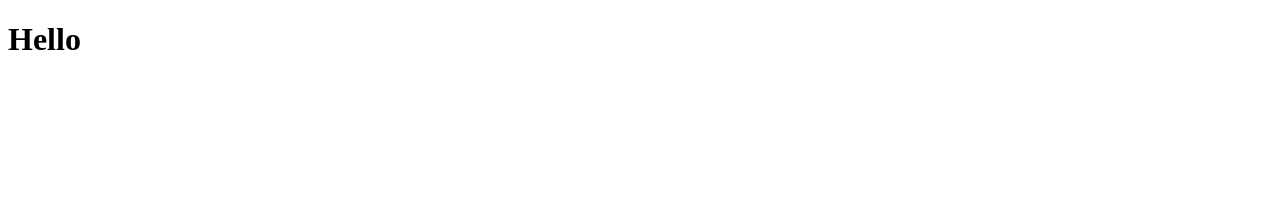
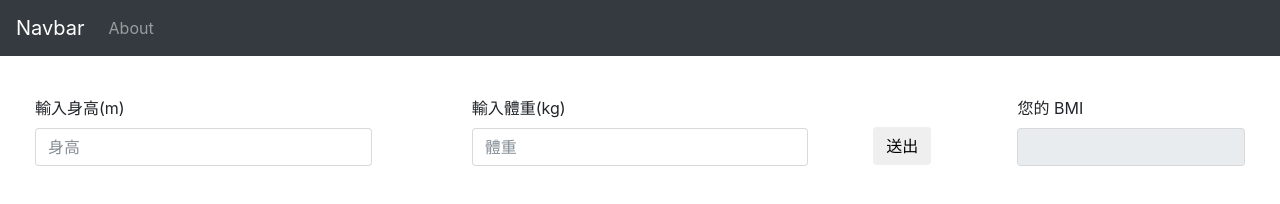
Before and after one commit to Sam-0225/Sam-0225.github.io, a plain HTML site: page index.html in a window 1280 px wide. Drawn offline with nearby package versions, Linux system fonts and the light colour scheme.

Commit message:
make it better

```diff
--- a/index.html
+++ b/index.html
@@ -1,15 +1,90 @@
 <!DOCTYPE html>
-<html lang="en">
+<html>
 
 <head>
     <meta charset="UTF-8">
     <meta name="viewport" content="width=device-width, initial-scale=1.0">
     <meta http-equiv="X-UA-Compatible" content="ie=edge">
-    <title>Document</title>
+    <title>BMI</title>
+
+    <link rel="stylesheet" href="https://maxcdn.bootstrapcdn.com/bootstrap/4.0.0-beta/css/bootstrap.min.css" integrity="sha384-/Y6pD6FV/Vv2HJnA6t+vslU6fwYXjCFtcEpHbNJ0lyAFsXTsjBbfaDjzALeQsN6M" crossorigin="anonymous">
+    <script src="https://code.jquery.com/jquery-3.2.1.slim.min.js" integrity="sha384-KJ3o2DKtIkvYIK3UENzmM7KCkRr/rE9/Qpg6aAZGJwFDMVNA/GpGFF93hXpG5KkN" crossorigin="anonymous"></script>
+    <script src="https://cdnjs.cloudflare.com/ajax/libs/popper.js/1.11.0/umd/popper.min.js" integrity="sha384-b/U6ypiBEHpOf/4+1nzFpr53nxSS+GLCkfwBdFNTxtclqqenISfwAzpKaMNFNmj4" crossorigin="anonymous"></script>
+    <script src="https://maxcdn.bootstrapcdn.com/bootstrap/4.0.0-beta/js/bootstrap.min.js" integrity="sha384-h0AbiXch4ZDo7tp9hKZ4TsHbi047NrKGLO3SEJAg45jXxnGIfYzk4Si90RDIqNm1" crossorigin="anonymous"></script>
+    <style>
+        .navbarcontainer {
+            padding-left: 0px;
+            padding-right: 0px;
+        }
+
+        .box {
+            padding-left: 50px;
+            padding-right: 50px;
+            padding-top: 40px;
+        }
+
+        .btn-box {
+            padding-top: 71px;
+        }
+    </style>
+
+    <script>
+        $(function() {
+            $('#calc').click(function() {
+                let h = $('#height').val();
+                let w = $('#weight').val();
+                let bmi = w / (h * h);
+                $('#result').val(formatFloat(bmi, 3));
+            })
+        });
+
+        function formatFloat(num, pos) {
+            let size = Math.pow(10, pos);
+            return Math.round(num * size) / size;
+        }
+    </script>
 </head>
 
 <body>
-    <h1>Hello</h1>
+    <div class="container-fluid navbarcontainer">
+        <nav class="navbar navbar-expand-lg navbar-dark bg-dark">
+            <a class="navbar-brand" href="#">Navbar</a>
+            <button class="navbar-toggler" type="button" data-toggle="collapse" data-target="#navbarSupportedContent" aria-controls="navbarSupportedContent" aria-expanded="false" aria-label="Toggle navigation">
+                <span class="navbar-toggler-icon"></span>
+            </button>
+
+            <div class="collapse navbar-collapse " id="navbarSupportedContent">
+                <ul class="navbar-nav mr-auto navbar-right">
+                    <li class="nav-item">
+                        <a class="nav-link" href="#">About</a>
+                    </li>
+                </ul>
+            </div>
+        </nav>
+
+        <div class="row">
+            <div class="col-md-4 box">
+                <div class="form-group">
+                    <label for="height">輸入身高(m)</label>
+                    <input type="number" class="form-control" id="height" placeholder="身高">
+                </div>
+            </div>
+            <div class="col-md-4 box">
+                <div class="form-group">
+                    <label for="weight">輸入體重(kg)</label>
+                    <input type="number" class="form-control" id="weight" placeholder="體重">
+                </div>
+            </div>
+            <div class="col-md-1 btn-box">
+                <button class="btn" id="calc" type="button">送出</button>
+            </div>
+            <div class="col-md-3 box">
+                <div class="form-group">
+                    <label for="result">您的 BMI</label>
+                    <input type="number" class="form-control" id="result" readonly="true">
+                </div>
+            </div>
+        </div>
 </body>
 
 </html>
```
